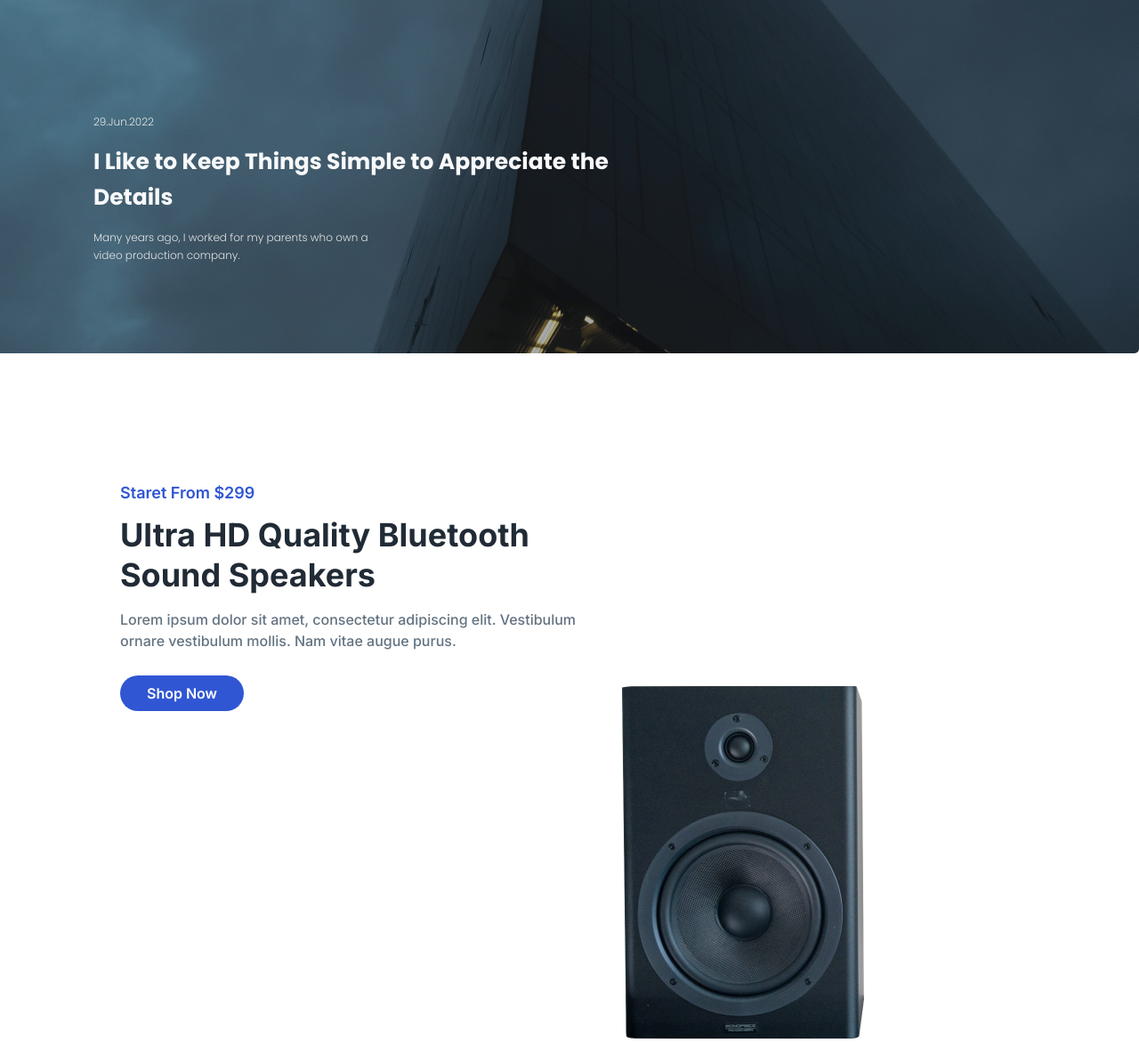
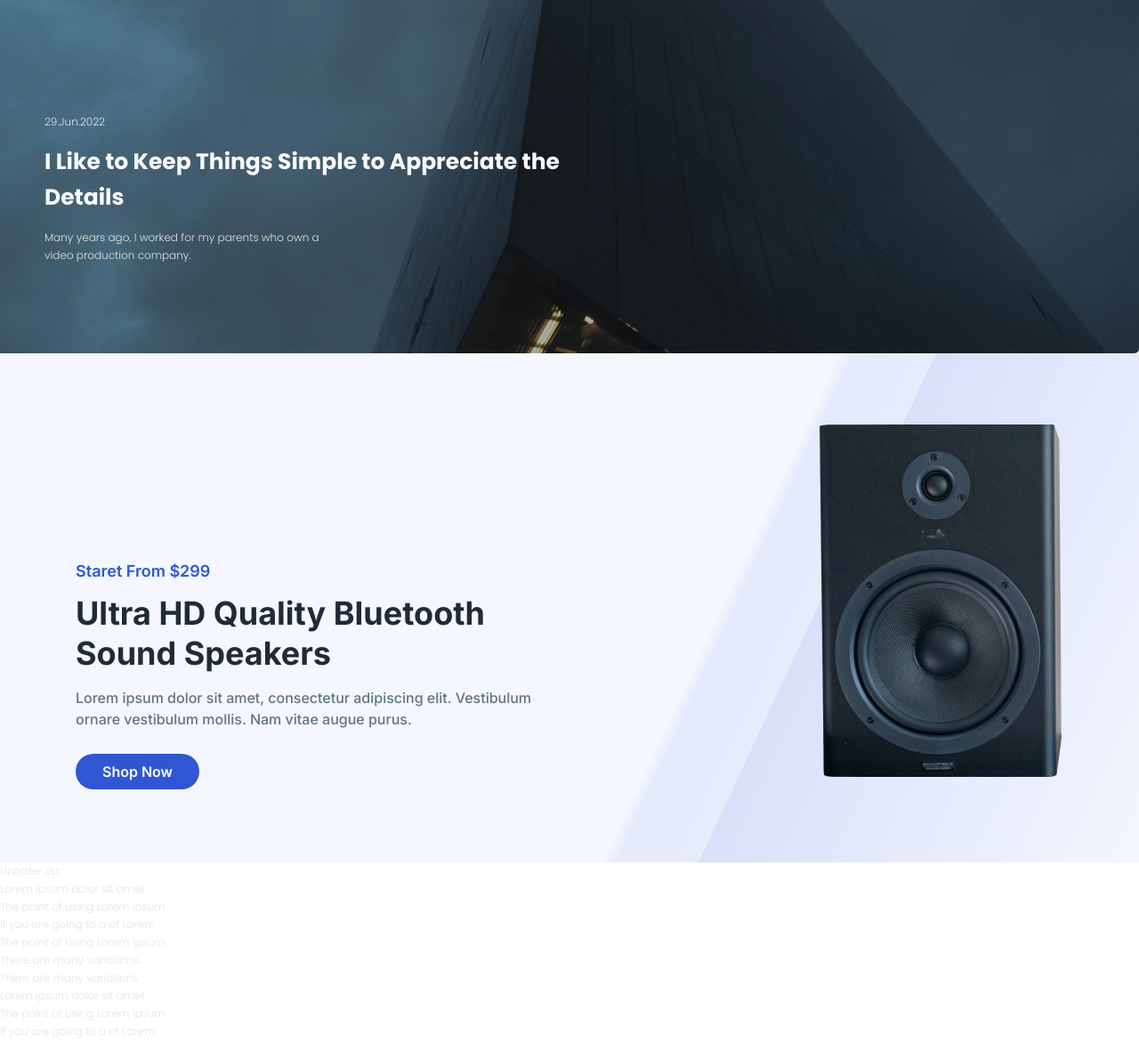
Before and after one commit to SC-8152/lesson_7, a plain HTML site: page index.html in a window 1280 px wide. Shown: the part 203-1375 px from the top of the page at 89% size. Drawn offline with Linux system fonts and the light colour scheme.

Commit message:
speaker_2

```diff
--- a/css/reset.css
+++ b/css/reset.css
@@ -14,7 +14,7 @@ li {
 	list-style: none;
 }
 img {
-	vertical-align: top;
+	/* vertical-align: top; */
 }
 h1,
 h2,
--- a/index.html
+++ b/index.html
@@ -17,9 +17,9 @@
                     <p class="slaider__data">
                         29.Jun.2022
                     </p>
-                    <h2 class="slaider__losung">
+                    <h1 class="slaider__losung">
                         I Like to Keep Things Simple to Appreciate the Details
-                    </h2>
+                    </h1>
                     <p class="slaider__text">
                         Many years ago, I worked for my parents who own a <br> video
                         production company.
@@ -29,9 +29,9 @@
 
         </div>
 
-        <!-- <div class="hauptbild__speaker"> -->
+        <div class="hauptbild__speaker">
 
-            <div class="section__speaker">
+            <div class="section__speaker" >
 
                 <div class="text__img">
 
@@ -56,7 +56,7 @@
 
             </div>
 
-        <!-- </div> -->
+        </div>
 
 
 
--- a/style.css
+++ b/style.css
@@ -23,10 +23,10 @@ body {
 
 }
 [class*="__container"] {
-    max-width: 1270px;
+    max-width: 1210px;
     margin: 0 auto;
-    padding-left: 100px;
-    padding-right: 100px;
+    padding-left: 15px;
+    padding-right: 15px;
   }
 
 
@@ -34,11 +34,11 @@ body {
     padding-top: 330px;
 }
 .slaider__data {
-    padding-bottom: 15px;
+    margin-bottom: 15px;
 
 }
 
-h2 {
+h1 {
     font-weight: 700;
 font-size: 25px;
 line-height: 40px;
@@ -48,16 +48,18 @@ line-height: 40px;
 .slaider__losung {
     color: #F8F9FA;
     max-width: 605px;
-    padding-bottom: 15px;
+    margin-bottom: 15px;
 }
 
 .slaider__text {
     max-width: 499px;
 }
 
+
+
 [class*="__speaker"] {
     font-family: 'Inter', sans-serif;
-    text-align: left;
+    /* text-align: left; */
 }
 
 
@@ -69,26 +71,33 @@ line-height: 40px;
     rgba(244, 247, 255, 0) 100%), #f4f7ff;
 
 
+
 }
+/* .clearfix {
+    overflow: auto;
+} */
 .section__speaker {
-
-
-	padding-left: 135px;
-	padding-right: 135px;
+	max-width: 1140px;
+    margin: 0 auto;
+    padding:0 15px 0 15px;
 
   }
 .text__img {
-    padding-top: 145px;
-
+    margin-top: 145px;
     max-width: 560px;
-
     display: inline-block;
+    /* text-align: left; */
 
 }
 
 
 .img__speaker {
     display: inline-block;
+    margin-top: 80px;
+    margin-bottom: 90px;
+    width: 545px;
+    text-align: right;
+
 }
 
 .akcia__speaker {
@@ -96,7 +105,6 @@ line-height: 40px;
     font-size: 18px;
     line-height: 24px;
     padding-bottom: 13px;
-
     color: #3056D3;
 }
 
```
